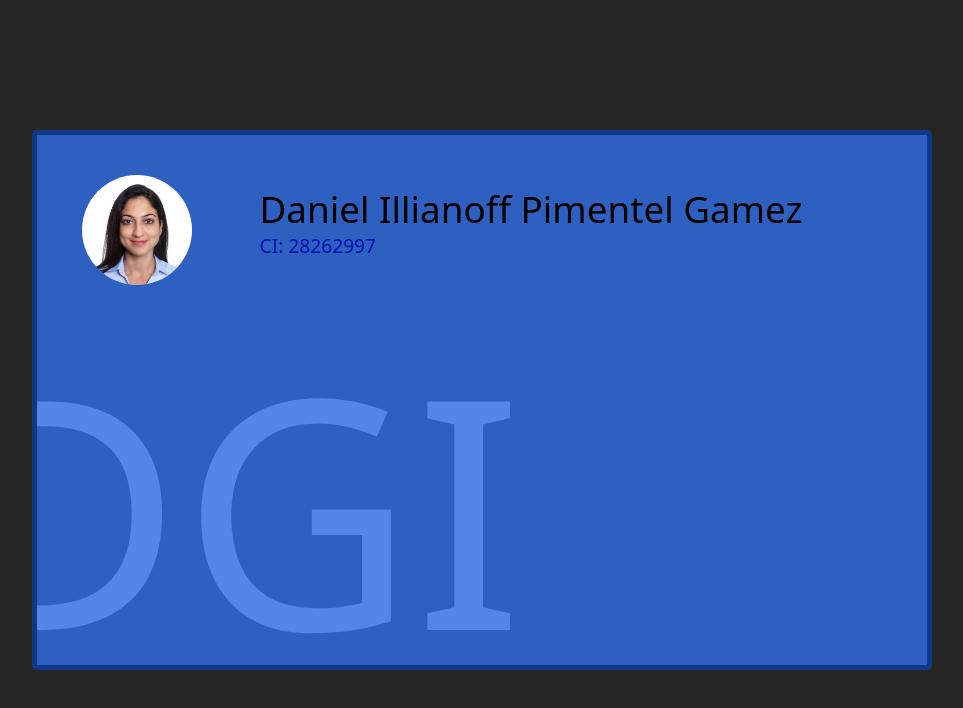
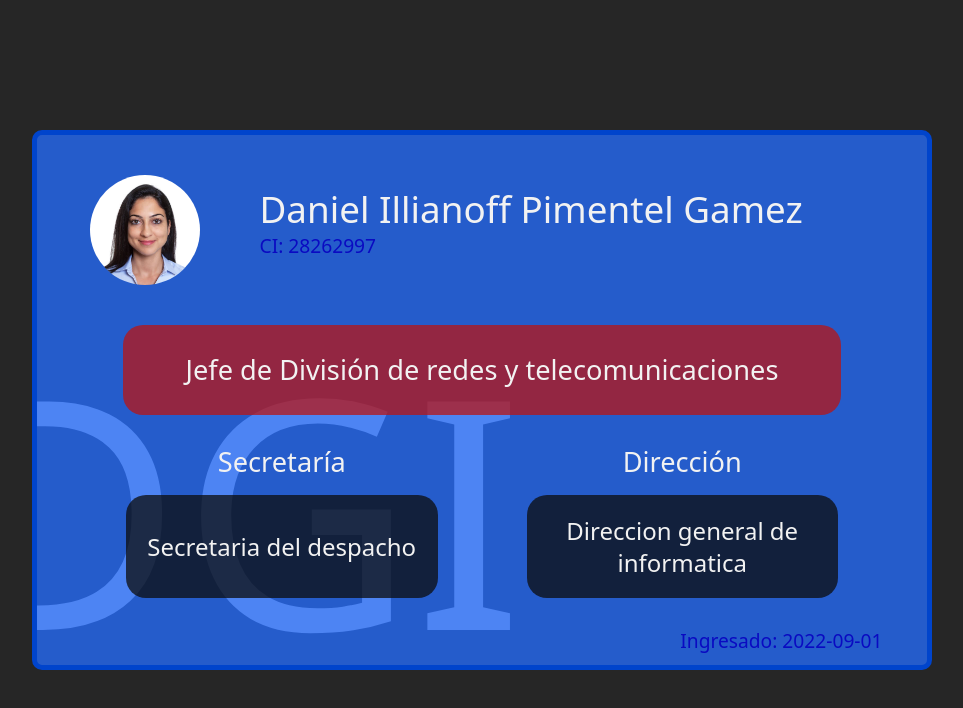
Before and after one commit to illiantech/QR_carnet, a website built with Vite: page src/index.html in a window 1280 px wide. Shown: the whole page, without its empty margins (158-1121 px from the left). Built offline with nearby package versions, Linux system fonts and the light colour scheme.

Commit message:
plantilla

```diff
--- a/src/css/config/template.css
+++ b/src/css/config/template.css
@@ -40,6 +40,7 @@
 	--w: hsl(0, 0%, 95%);
 	--b: hsl(0, 0%, 5%);
 	--bgB: hsl(0, 0%, 15%);
+	--aside: hsl(240, 90%, 40%);
 	background-color: var(--bgB);
 
 	font-family: ui-sans-serif, system-ui, -apple-system, BlinkMacSystemFont, Segoe UI, Roboto, Helvetica Neue, Arial, Noto Sans, sans-serif,
--- a/src/css/modules/card.css
+++ b/src/css/modules/card.css
@@ -17,21 +17,24 @@ body {
 .card {
 	width: 90%;
 	height: 90%;
-	background-color: hsl(220, 80%, 55%, 0.8);
-	border-radius: 5px;
+	background-color: hsl(220, 90%, 55%, 0.8);
+	border-radius: 10px;
 	position: relative;
 	overflow: hidden;
-	border: 5px solid hsl(220, 80%, 30%, 1);
+	border: 5px solid hsl(220, 100%, 40%);
+	display: flex;
+	justify-content: center;
+	align-items: center;
+	font-weight: 500;
 }
 
 .card--logo {
-	font-weight: 500;
 	position: absolute;
 	z-index: -100;
 	left: -10%;
 	bottom: 50px;
 	font-size: 12rem;
-	color: hsla(0, 0%, 90%);
+	color: var(--w);
 }
 
 .card--img {
@@ -54,24 +57,77 @@ body {
 	top: 8%;
 }
 
-.card--name,
-.card--ci {
-	font-weight: 500;
-}
-
 .card--name {
+	color: var(--w);
 	font-size: 1.5rem;
 	margin-bottom: 5px;
 }
 
 .card--ci {
-	color: hsl(235, 100%, 35%);
+	color: var(--aside);
+}
+
+.card--position {
+	width: 75%;
+	text-align: center;
+	box-sizing: content-box;
+	padding: 25px;
+	font-size: 1.3rem;
+	color: var(--w);
+	background-color: hsla(360, 80%, 40%, 0.75);
+	border-radius: 20px;
+	line-height: 1.5;
+	position: relative;
+	top: -40px;
+}
+
+.card--wrapper-two {
+	--widthWrapperTwo: 150px;
+	width: 100%;
+	position: absolute;
+	top: 68%;
+	display: flex;
+	justify-content: space-evenly;
+}
+
+.card--secretary,
+.card--direction {
+	width: 40%;
+	text-align: center;
+	display: flex;
+	align-items: center;
+	justify-content: center;
+	padding: 10px;
+	line-height: 1.3;
+	color: var(--w);
+	border-radius: 20px;
+	background-color: hsla(0, 0%, 5%, 0.75);
+	position: relative;
+	font-size: 1.1rem;
+}
+
+.card--secretary > div,
+.card--direction > div {
+	width: var(--widthWrapperTwo);
+	color: var(--w);
+	position: absolute;
+	top: -40%;
+	left: calc(50% - var(--widthWrapperTwo) / 2);
+	font-size: 1.2rem;
+}
+
+.card--fecha {
+	color: var(--aside);
+	position: absolute;
+	right: 5%;
+	bottom: 2.5%;
 }
 
 @media (min-width: 450px) {
 	.card--img {
 		width: 90px;
 		height: 90px;
+		left: 8%;
 	}
 
 	.card--wrapper-one {
@@ -81,6 +137,21 @@ body {
 
 	.card--name {
 		font-size: 1.7rem;
+	}
+
+	.card--position {
+		font-size: 1.5rem;
+	}
+
+	.card--secretary,
+	.card--direction {
+		padding: 15px;
+		font-size: 1.4rem;
+	}
+
+	.card--secretary > div,
+	.card--direction > div {
+		font-size: 1.5rem;
 	}
 }
 
@@ -98,6 +169,7 @@ body {
 	.card--img {
 		width: 110px;
 		height: 110px;
+		left: 6%;
 	}
 
 	.card--wrapper-one {
@@ -113,4 +185,26 @@ body {
 	.card--ci {
 		font-size: 1.2rem;
 	}
+
+	.card--position {
+		font-size: 1.7rem;
+		top: -30px;
+	}
+
+	.card--secretary,
+	.card--direction {
+		padding: 20px;
+		width: 35%;
+		font-size: 1.5rem;
+	}
+
+	.card--secretary > div,
+	.card--direction > div {
+		top: -50%;
+		font-size: 1.7rem;
+	}
+
+	.card--fecha {
+		font-size: 1.2rem;
+	}
 }
--- a/src/index.html
+++ b/src/index.html
@@ -19,20 +19,20 @@
 					<div class="card--name">Daniel Illianoff Pimentel Gamez</div>
 					<div class="card--ci">CI: 28262997</div>
 				</div>
-				<!--
 
-
-				<div class="card--position">JEFE DE DIVISI\u00d3N DE REDES Y TELECOMUNICACIONES</div>
-				<div class="card--secretary">SECRETAR\u00cdA DEL DESPACHO</div>
-				<div class="card--direction">DIRECCI\u00d3N GENERAL DE INFORMATICA</div>
-				<div class="card--fecha">2022-09-01</div> -->
+				<div class="card--position">Jefe de División de redes y telecomunicaciones</div>
+				<div class="card--wrapper-two">
+					<div class="card--secretary">
+						<div>Secretaría</div>
+						Secretaria del despacho
+					</div>
+					<div class="card--direction">
+						<div>Dirección</div>
+						Direccion general de informatica
+					</div>
+				</div>
+				<div class="card--fecha">Ingresado: 2022-09-01</div>
 			</div>
 		</div>
-		<!-- cedula
-nombre
-puesto
-secretaria
-direccion
-fecha de ingreso-->
 	</body>
 </html>
```
